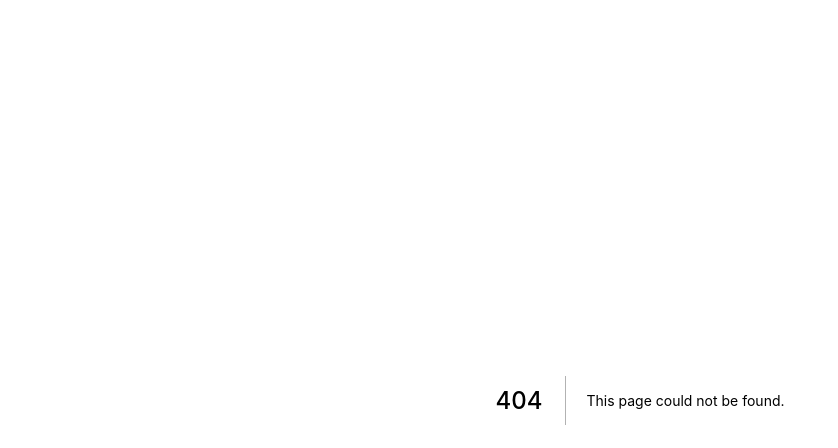
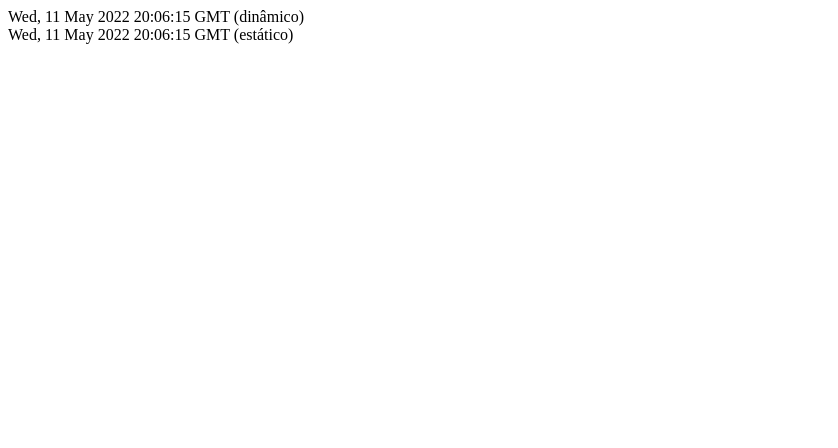
Before and after one commit to LucasBoni29/guia-first-api, a Next.js app: page /tempo in a window 1280 px wide. Before the commit this address had no page. Shown: the top 448 px of the page, without its empty margins (0-838 px from the left). Built offline with nearby package versions, Linux system fonts and the light colour scheme.

Commit message:
Testando funcao tempo

```diff
--- /dev/null
+++ b/pages/tempo.js
@@ -0,0 +1,24 @@
+function Tempo(props) {
+    const dynamicDate = new Date()
+    const dynamicDateString = dynamicDate.toGMTString();
+
+    return(
+        <div>
+            <div>{dynamicDateString} (dinâmico)</div>
+            <div>{props.staticDateString} (estático)</div>
+        </div>
+    )
+}
+
+export function getStaticProps(){
+    const staticDate = new Date()
+    const staticDateString = staticDate.toGMTString();
+
+    return {
+        props: {
+            staticDateString
+        }
+    }
+}
+
+export default Tempo;
```
